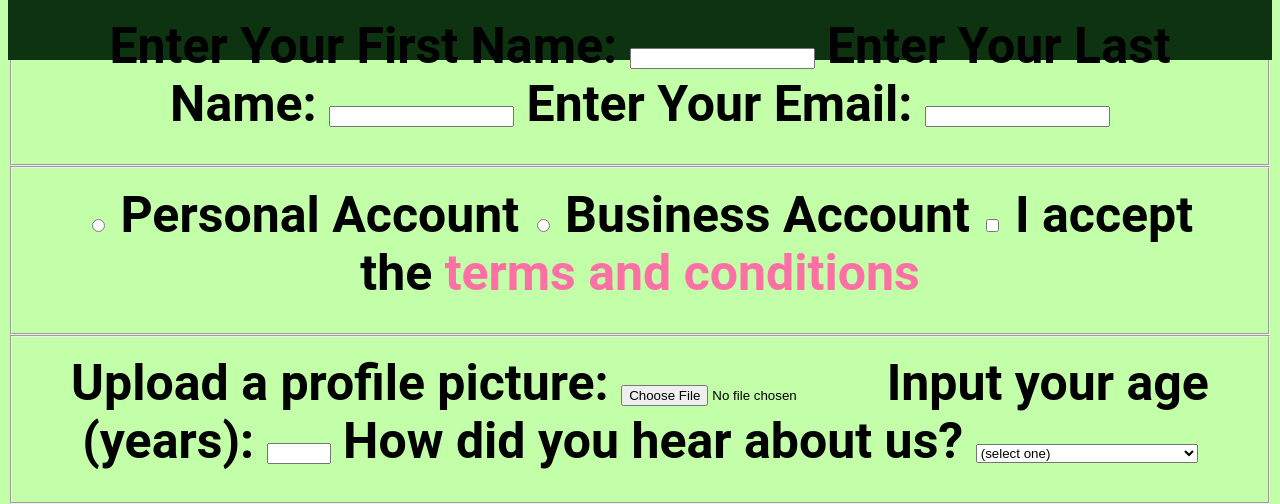
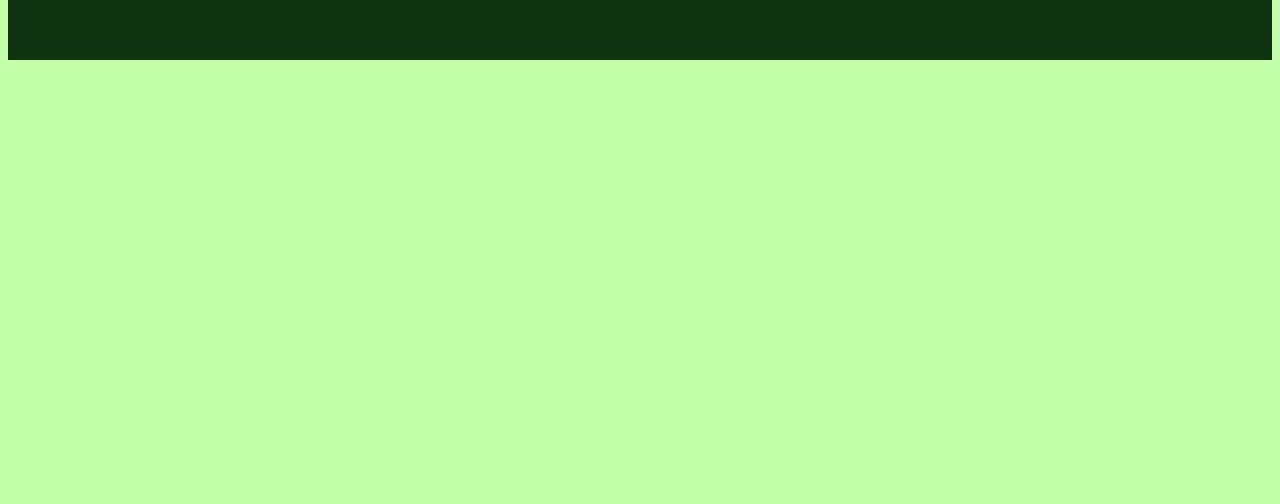
Before and after one commit to David12peters/david12peters.github.io, a plain HTML site: page index.html in a window 1280 px wide. Shown: the part 2938-3442 px from the top of the page. After the commit the page ends 3006 px from the top, so only its background shows below. Drawn offline with nearby package versions, Linux system fonts and the light colour scheme.

Commit message:
Update index.html

```diff
--- a/index.html
+++ b/index.html
@@ -301,7 +301,7 @@ body {
 </div>
  <div class="row">
 <div class="column">
- /*<form action="https://formsubmit.co/davidoluwaseun874@gmail.com" method="POST">
+ <form action="https://formsubmit.co/davidoluwaseun874@gmail.com" method="POST">
  <label for="name">First Name:</label>
  <input type="text" id="name" name="firstname" placeholder="Your name.."><br />
 <label for="name">Last Name:</label>
@@ -316,35 +316,7 @@ body {
  <label for="subject">Subject</label>
    <br /> <textarea id="subject" name="subject" placeholder="In what way would you like to make business with us.." style="height:170px"></textarea>
     <br /> <input type="submit" value="Submit">
-    </form>*/
-<p>Please fill out this form with the required information</p>
-    <form action="https://formsubmit.co/davidoluwaseun874@gmail.com" method="POST">
-      <fieldset>
-        <label>Enter Your First Name: <input type="text" name="first-name" required /></label>
-        <label>Enter Your Last Name: <input type="text" name="last-name" required /></label>
-        <label>Enter Your Email: <input type="email" name="email" required /></label>
-        </fieldset>
-      <fieldset>
-        <label><input type="radio" name="account-type" class="inline" /> Personal Account</label>
-        <label><input type="radio" name="account-type" class="inline" /> Business Account</label>
-        <label>
-          <input type="checkbox" name="terms" class="inline" required /> I accept the <a href="https://www.freecodecamp.org/news/terms-of-service/">terms and conditions</a>
-			  </label>
-      </fieldset>
-      <fieldset>
-        <label>Upload a profile picture: <input type="file" name="file" /></label>
-        <label>Input your age (years): <input type="number" name="age" min="13" max="120" />
-			  </label>
-        <label>How did you hear about us?
-          <select name="referrer">
-            <option value="">(select one)</option>
-            <option value="1">freeCodeCamp News</option>
-            <option value="2">freeCodeCamp YouTube Channel</option>
-            <option value="3">freeCodeCamp Forum</option>
-            <option value="4">Other</option>
-          </select>
-        </label>
-
+    </form>
   </div>
   </div>
 </div><br />
```
